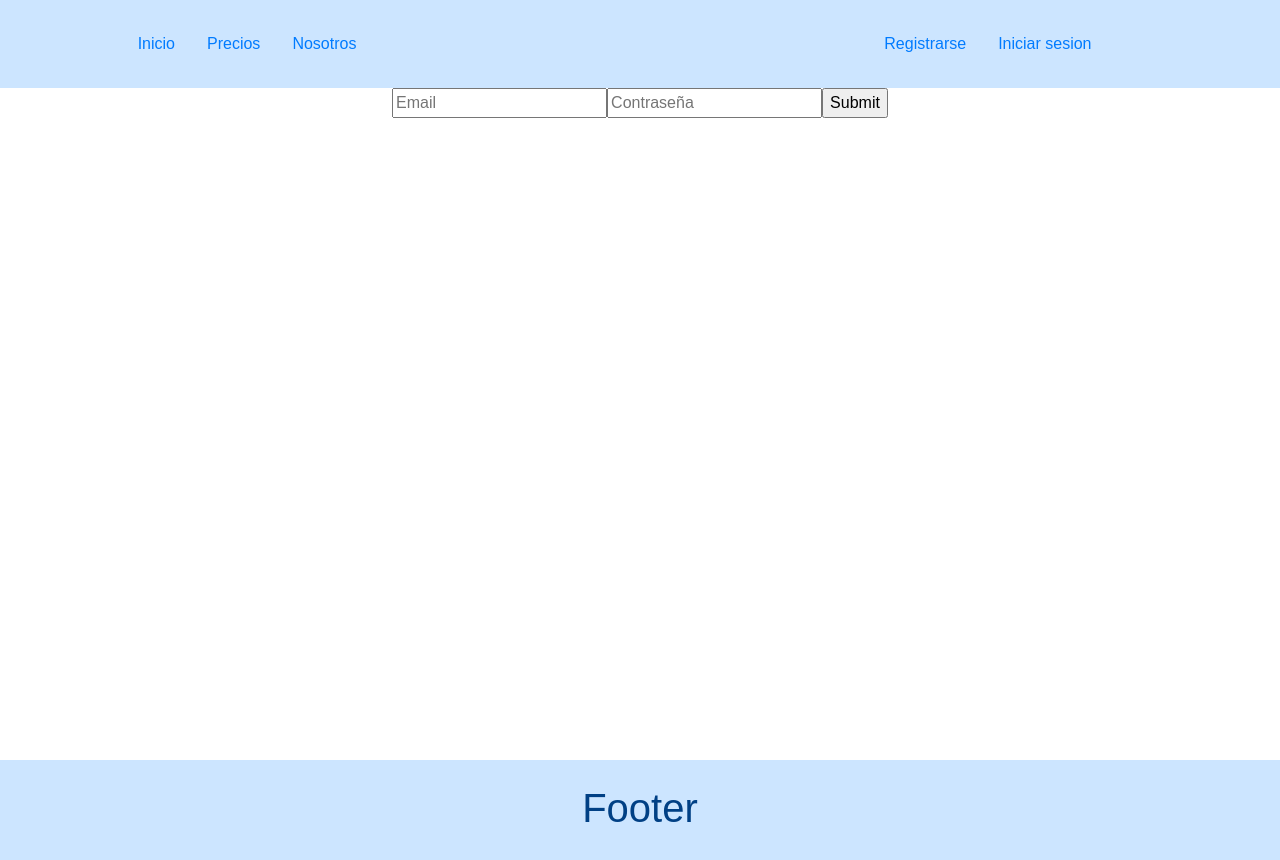
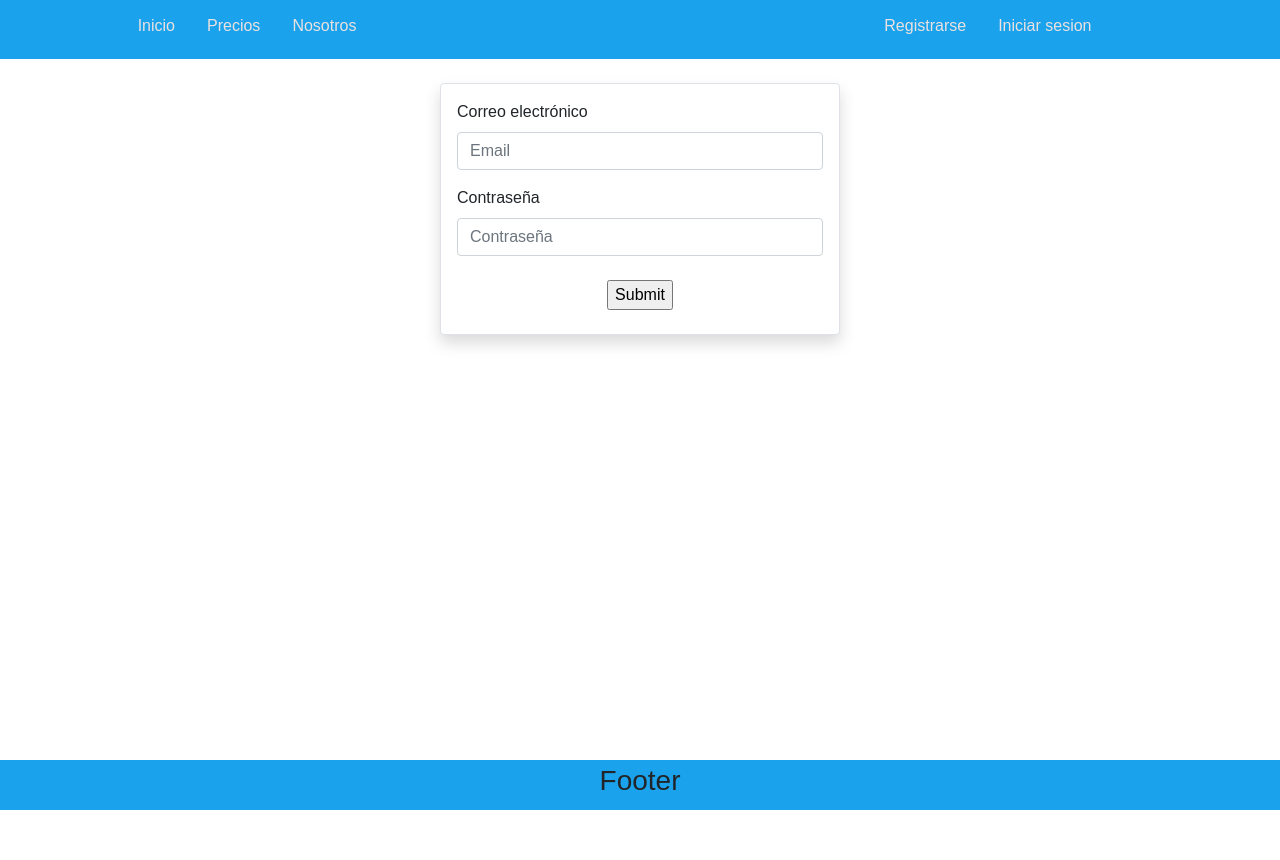
Before and after one commit to GabrielICM/TutorEnCasa-frontend, a React (Create React App) app: page /inicio-sesion in a window 1280 px wide. Shown: the top 860 px of the page. After the commit the page ends 810 px from the top, so only its background shows below. Built offline with nearby package versions, Linux system fonts and the light colour scheme; the HTML template or start-up script is replaced by a standard one.

Commit message:
Arreglo de diseño en nav (1.3) Co-authored-by: Philippe <baladaphilippe@gmail.com>

```diff
--- a/src/App.css
+++ b/src/App.css
@@ -7,10 +7,23 @@
     bottom: 0;
     width: 100%;
     height: 40px;
-    color: white;
   }
+.upload {
+  width: 400px;
+}
 
   img {
     height: 450px;
+  }
 
+   .colorPagina{
+    background-color: #1AA3EC;
   }
+
+  .link{
+    color: rgb(235, 225, 225);
+  }
+
+  .kk{
+    text-align-last: right;
+  }
--- a/src/Components/Body.js
+++ b/src/Components/Body.js
@@ -2,7 +2,7 @@ import React from 'react';
 
 const body = (props) => {
         return  (
-        <div className="container responsive bg-secondar py-4 "  className="center" >
+        <div className="container responsive bg-secondar py-4 ">
             <div >
                 {props.children}
             </div>
--- a/src/Components/Footer.js
+++ b/src/Components/Footer.js
@@ -3,10 +3,10 @@ import React from 'react';
 const footer = () => {
 return (
     <footer className="footer">
-        <div className="container-fluid py-4 alert-primary">
-            <h1 className="text-center">
+        <div className="container-fluid py-1 colorPagina">
+            <h3 className="text-center">
                 Footer
-            </h1>
+            </h3>
         </div>
     </footer>
 
--- a/src/Components/Header.js
+++ b/src/Components/Header.js
@@ -1,8 +1,8 @@
 import React from 'react';
 
 const header = (props) => {
-        return  (<header className="container-fluid bg-succes py-4 alert-primary" >
-            <div className="container" className="responsive">
+        return  (<header className="container-fluid py-2 colorPagina">
+            <div className="responsive">
             {props.children}
             </div>
         </header>)
--- a/src/Components/Navbar.js
+++ b/src/Components/Navbar.js
@@ -8,30 +8,30 @@ const navbar = () => {
         <nav >
             <div className="row">
                 <div className="col-sm-1"></div>
-                <div className="col-sm-5">
+                <div className="col-sm-4">
                     <ul className="nav">
                         <Link to="/" className="nav-link">
-                            <li>Inicio</li>
+                            <li><h6 className="link">Inicio</h6></li>
                         </Link>
                         <Link to="/precios" className="nav-link">
-                            <li>Precios</li>
+                            <li><h6 className="link">Precios</h6></li>
                         </Link>
                         <Link to="/nosotros" className="nav-link">
-                            <li>Nosotros</li>
+                            <li><h6 className="link">Nosotros</h6></li>
                         </Link>
                     </ul>
                 </div>
-                <div className="col-sm-2"></div>
+                <div className="col-sm-3"></div>
                 <div className="col-sm-4">
                     {login ?
                         <NavbarLogin/>
                      :
                         <ul className="nav">
                             <Link to="/registro" className="nav-link">
-                                <li>Registrarse</li>
+                                <li><h6 className="link">Registrarse</h6></li>
                             </Link>
                             <Link to="inicio-sesion" className="nav-link">
-                                <li>Iniciar sesion</li>
+                                <li><h6 className="link">Iniciar sesion</h6></li>
                             </Link>
                         </ul>
                     }
--- a/src/Components/NavbarLogin.js
+++ b/src/Components/NavbarLogin.js
@@ -5,13 +5,13 @@ const navbarLogin = () => {
     <nav >
                 <ul className="nav">
                     <Link to="/video-llamadas" className="nav-link">
-                        <li>Video llamadas</li>
+                        <li><h6 className="link">Video llamadas</h6></li>
                     </Link>
                     <Link to="/solicitud" className="nav-link">
-                        <li>Solicitud Tutorias</li>
+                        <li><h6 className="link">Ser tutor</h6></li>
                     </Link>
                     <Link to="/cupones" className="nav-link">
-                        <li>Cupones</li>
+                        <li><h6 className="link">Mis cupones</h6></li>
                     </Link>
                 </ul>
     </nav>
--- a/src/Components/UploadFile.js
+++ b/src/Components/UploadFile.js
@@ -13,12 +13,12 @@ const fileUpload = () => {
 
     return(
         <Fragment>
-                <div className="custom-file">
-                    <input type="file" className="custom-file-input" id="customFile" accept="application/pdf" onChange={onChange}/>
-                    <label className="custom-file-label" htmlFor="customFile">
-                        { fileName }
-                    </label>
-                </div>
+            <div className="custom-file mt-4 upload center">
+                <input type="file" className="custom-file-input" id="customFile" accept="application/pdf" onChange={onChange}/>
+                <label className="custom-file-label" htmlFor="customFile">
+                    { fileName }
+                </label>
+            </div>
         </Fragment>
     );
 };
--- a/src/Scenes/IniciarSesion/IniciarSesion.js
+++ b/src/Scenes/IniciarSesion/IniciarSesion.js
@@ -21,7 +21,7 @@ const onSubmit = data => {
                 token: Respuesta.token,
                 login: true
             });
-            history.push("/herramientas");
+            history.push("/");
         } else {
            alert(Respuesta.error);
         }
@@ -34,11 +34,18 @@ return (
         <Navbar/>
      </Header>
     <Body>
-        <form className="center" onSubmit={handleSubmit(onSubmit)}>
-        <input type="email" placeholder="Email" name="email" ref={register({required: true, pattern: /^\S+@\S+$/i})} />
-        <input type="password" placeholder="Contraseña" name="password" ref={register({required: true, maxLength: 80})} />
-
-        <input type="submit" />
+        <form className="container upload border jumbotron rounded shadow p-3 mb-5 bg-white rounded" onSubmit={handleSubmit(onSubmit)}>
+            <div className="form-group">
+                <label htmlFor="email">Correo electrónico</label>
+                <input id="email" className="form-control " type="email" placeholder="Email" name="email" ref={register({required: true, pattern: /^\S+@\S+$/i})} />
+            </div>
+            <div className="form-group">
+                <label htmlFor="email">Contraseña</label>
+                <input className="form-control " type="password" placeholder="Contraseña" name="password" ref={register({required: true, maxLength: 80})} />
+            </div>
+            <div className="mb-2 mt-4 center">
+                <input type="submit" />
+            </div>
     </form>
     </Body>
     <Footer/>
--- a/src/Scenes/SolicitudTutor/SolicitudTutor.js
+++ b/src/Scenes/SolicitudTutor/SolicitudTutor.js
@@ -30,20 +30,13 @@ export default function solicitudTutor() {
             <Body>
                 <div className="container">
                     <form className="form" onSubmit={handleSubmit(onSubmit)} encType="multipart/form-data">
-                        <UploadPDF/>
-                        <input name="themes[]" type="checkbox" value="Matemáticas" ref={register({ required: true })}/>
-                        <label htmlFor="male">Matematicas</label><br></br>
-                        <input name="themes[]" type="checkbox" value="Lenguaje" ref={register({ required: true })}/>
-                        <label htmlFor="male">Lenguaje</label><br></br>
-                        <input name="themes[]" type="checkbox" value="Biologia" ref={register({ required: true })}/>
-                        <label htmlFor="male">Biologia</label><br></br>
-                        <input name="themes[]" type="checkbox" value="Historia" ref={register({ required: true })}/>
-                        <label htmlFor="male">Historia</label><br></br>
-                        <input type="submit" value="Solicitar" className="btn btn-primary" />
+                        <h1 className="h1 mt-4 mb-4">Solicitud para realizar tutorias</h1>
+                        <p>Ingresa tu certificado de alumno regular en PDF:</p>
+                            <UploadPDF/>
                     </form>
                 </div>
             </Body>
             <Footer/>
-</div>
-)
+    </div>
+    )
 };
--- a/src/Servicios/VideoCall.js
+++ b/src/Servicios/VideoCall.js
@@ -40,7 +40,7 @@ class VideoCall {
     }
 
     startLocalVideo() {
-        //
+
     }
 
     join(id, token) {
```
